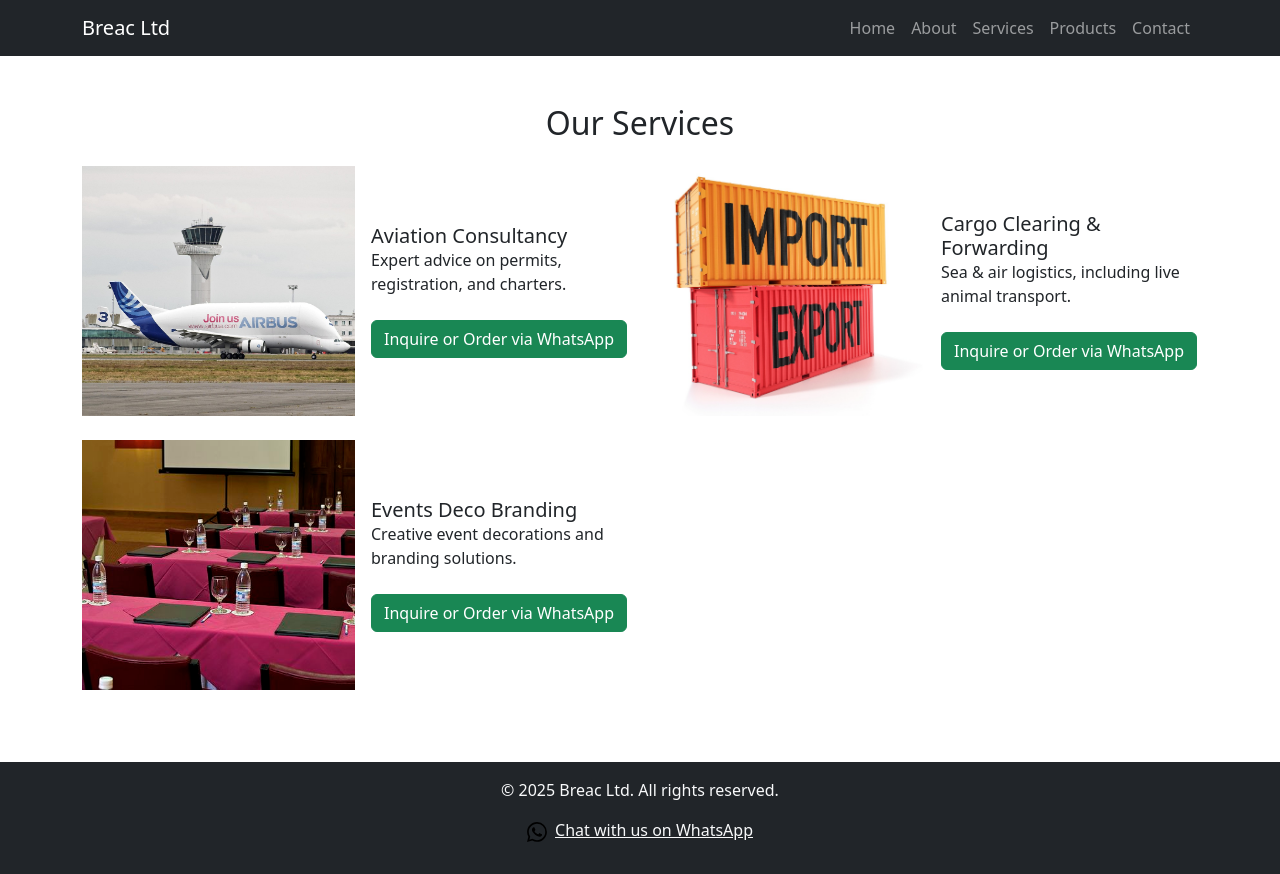
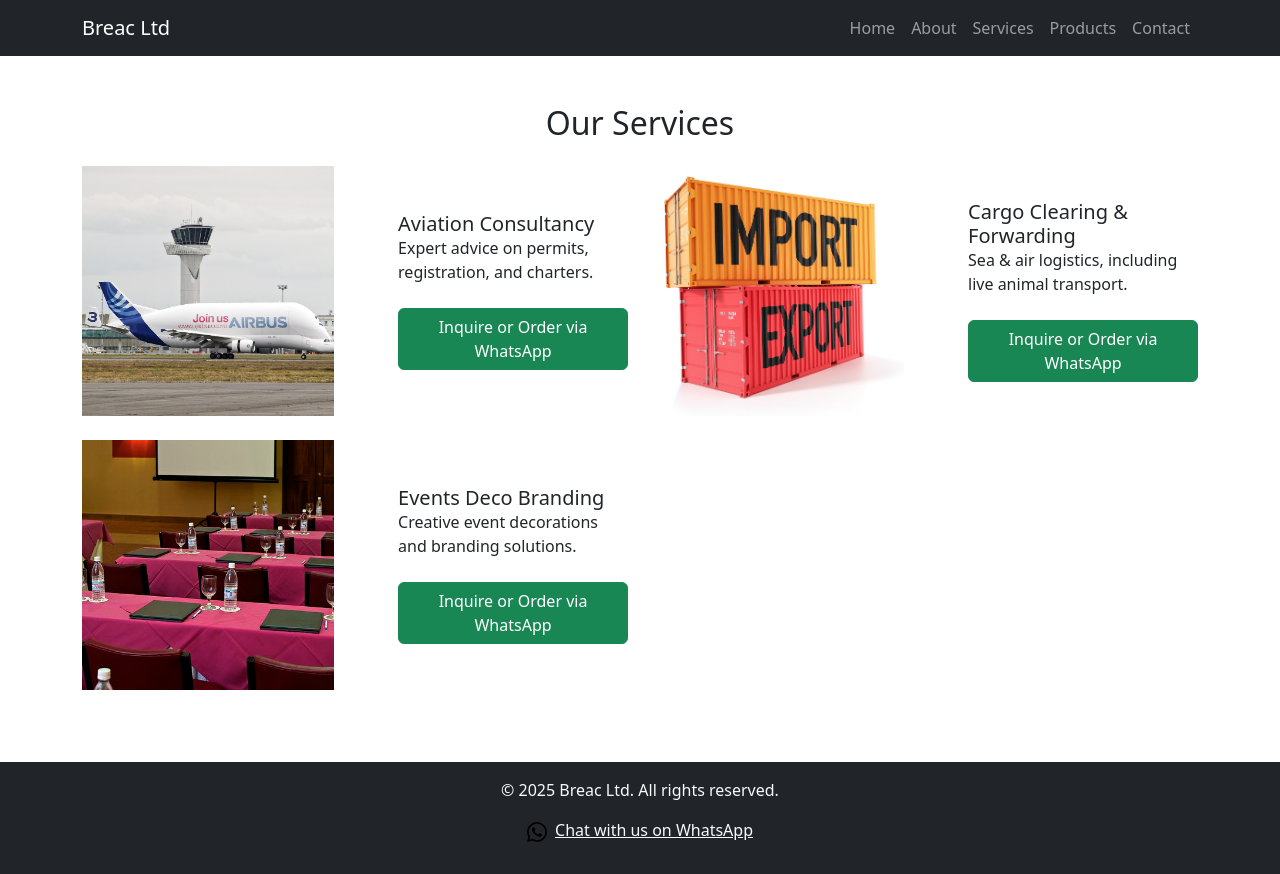
Before and after one commit to Isiji/breac-webiste, a React (Create React App) app in the folder breac-website/: page /services in a window 1280 px wide. Built offline with nearby package versions, Linux system fonts and the light colour scheme.

Commit message:
updating spacing

```diff
--- a/breac-website/src/pages/Products.css
+++ b/breac-website/src/pages/Products.css
@@ -4,13 +4,6 @@
 }
 .product-card:hover {
     transform: scale(1.05);
-}
-
-.product-logo {
-    width: 100%;
-    height: 250px; /* Ensures all images have the same height */
-    object-fit: cover; /* Keeps aspect ratio while filling the space */
-    border-radius: 8px; /* Optional: rounded corners */
 }
 
 .product-title {
@@ -27,3 +20,23 @@
 .product-link:hover {
     text-decoration: underline;
 }
+
+.product-container {
+    display: flex;
+    align-items: center;
+    gap: 40px; /* Adds more spacing between image and text */
+}
+
+.product-logo {
+    width: 100%;
+    height: 250px;
+    object-fit: cover;
+    border-radius: 8px;
+}
+
+@media (max-width: 768px) {
+    .product-container {
+        flex-direction: column;
+        gap: 20px;
+    }
+}
--- a/breac-website/src/pages/Products.js
+++ b/breac-website/src/pages/Products.js
@@ -4,7 +4,7 @@ import { motion } from 'framer-motion';
 import products from '../data/products';
 import './Products.css';
 
-const whatsappNumber = "254711772930"; // Replace with actual number
+const whatsappNumber = "254700000000"; // Replace with actual number
 
 const Products = () => {
     return (
@@ -14,7 +14,8 @@ const Products = () => {
                 {products.map((product, index) => {
                     const whatsappLink = `https://wa.me/${whatsappNumber}?text=${encodeURIComponent(`Hello, I'm interested in ${product.name}.`)}`;
                     return (
-                        <Col md={6} key={index} className="d-flex align-items-center mb-4">
+                        <Col md={6} key={index} className="mb-4">
+                            <div className="product-container">
                                 {/* Image slides in from the left */}
                                 <motion.div
                                     initial={{ opacity: 0, x: -100 }}
@@ -32,7 +33,7 @@ const Products = () => {
                                     whileInView={{ opacity: 1, x: 0 }}
                                     viewport={{ once: true, amount: 0.2 }}
                                     transition={{ duration: 1.2 }}
-                                className="w-50 ps-3"
+                                    className="w-50 ps-4"
                                 >
                                     <Card.Body>
                                         <Card.Title>{product.name}</Card.Title>
@@ -43,6 +44,7 @@ const Products = () => {
                                         </a>
                                     </Card.Body>
                                 </motion.div>
+                            </div>
                         </Col>
                     );
                 })}
--- a/breac-website/src/pages/Services.css
+++ b/breac-website/src/pages/Services.css
@@ -13,3 +13,23 @@
         padding-left: 0 !important;
     }
 }
+
+.service-container {
+    display: flex;
+    align-items: center;
+    gap: 40px; /* Adds spacing between image and text */
+}
+
+.service-logo {
+    width: 100%;
+    height: 250px;
+    object-fit: cover;
+    border-radius: 8px;
+}
+
+@media (max-width: 768px) {
+    .service-container {
+        flex-direction: column;
+        gap: 20px;
+    }
+}
--- a/breac-website/src/pages/Services.js
+++ b/breac-website/src/pages/Services.js
@@ -4,7 +4,7 @@ import { motion } from 'framer-motion';
 import services from '../data/services';
 import './Services.css';
 
-const whatsappNumber = "254711772930"; // Replace with actual number
+const whatsappNumber = "254700000000"; // Replace with actual number
 
 const Services = () => {
     return (
@@ -14,7 +14,8 @@ const Services = () => {
                 {services.map((service, index) => {
                     const whatsappLink = `https://wa.me/${whatsappNumber}?text=${encodeURIComponent(`Hello, I'm interested in ${service.title}.`)}`;
                     return (
-                        <Col md={6} key={index} className="d-flex align-items-center mb-4">
+                        <Col md={6} key={index} className="mb-4">
+                            <div className="service-container">
                                 {/* Image slides in from the left */}
                                 <motion.div
                                     initial={{ opacity: 0, x: -100 }}
@@ -32,7 +33,7 @@ const Services = () => {
                                     whileInView={{ opacity: 1, x: 0 }}
                                     viewport={{ once: true, amount: 0.2 }}
                                     transition={{ duration: 1.2 }}
-                                className="w-50 ps-3"
+                                    className="w-50 ps-4"
                                 >
                                     <Card.Body>
                                         <Card.Title>{service.title}</Card.Title>
@@ -43,6 +44,7 @@ const Services = () => {
                                         </a>
                                     </Card.Body>
                                 </motion.div>
+                            </div>
                         </Col>
                     );
                 })}
```
Lines whose indentation alone changed are shown as unchanged.
